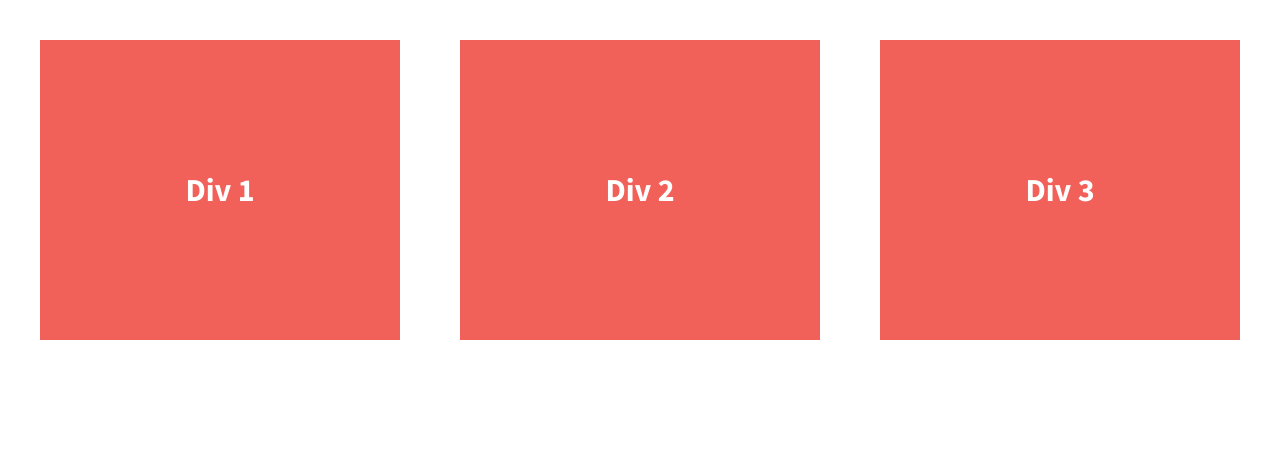
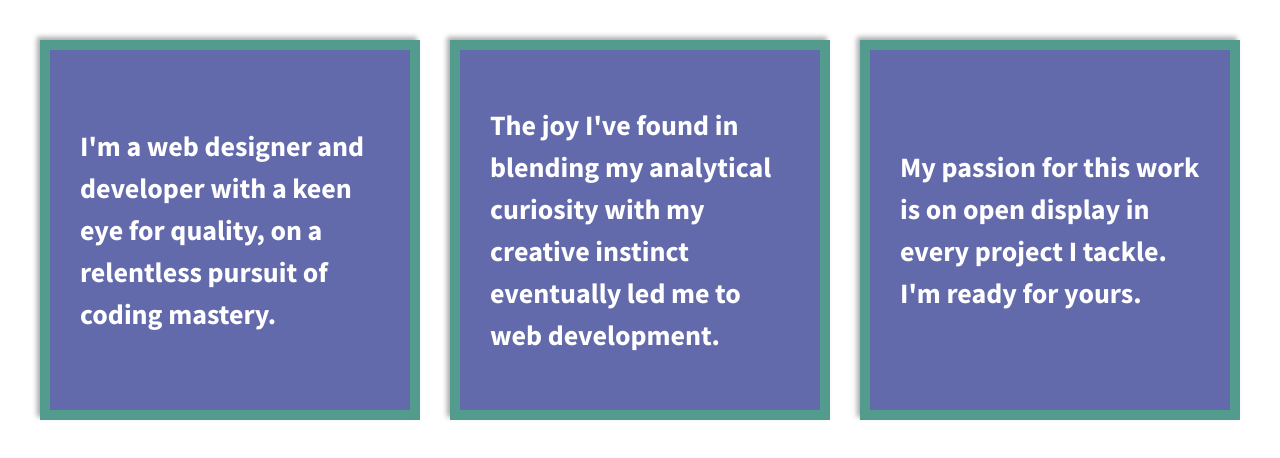
Before and after one commit to zcrate/206.07.01-divs-flexbox-starter, a plain HTML site: page index.html in a window 1280 px wide. Drawn offline with nearby package versions, Linux system fonts and the light colour scheme.

Commit message:
Added content and style to divs

```diff
--- a/css/main.css
+++ b/css/main.css
@@ -115,17 +115,21 @@ body {
 }
 
 .div-1, .div-2, .div-3 {
-  /*give the divs a width of 30%, add display:flex, set justify-content and align-items to center*/
+  height: 300px;
+  width: 25%;
+  border: 10px solid rgba(53, 252, 80, 0.333);
+  padding: 30px;
   color: #fff;
   line-height: 1.5em;
-  font-size: 1.6em;
-  background-color: #f16059;
-  height: 300px;
-  width: 30%;
+  font-size: 1.4em;
+  background-color: #636aac;
+  box-shadow: -3px -3px 5px #0005;
   display: flex;
   justify-content: center;
   align-items: center;
 }
+
+
 
 
 
--- a/index.html
+++ b/index.html
@@ -23,13 +23,14 @@
 
         <section class="wrapper">
             <div class="div-1">
-                Div 1
+                I'm a web designer and developer with a keen eye for quality, on a relentless pursuit of coding mastery.
             </div>
             <div class="div-2">
-                Div 2
+                The joy I've found in blending my analytical curiosity with my creative instinct eventually led me to web development.
             </div>
             <div class="div-3">
-                Div 3
+                My passion for this work is on open display in every project I tackle.
+                I'm ready for yours.
             </div>
         </section>
 
```
